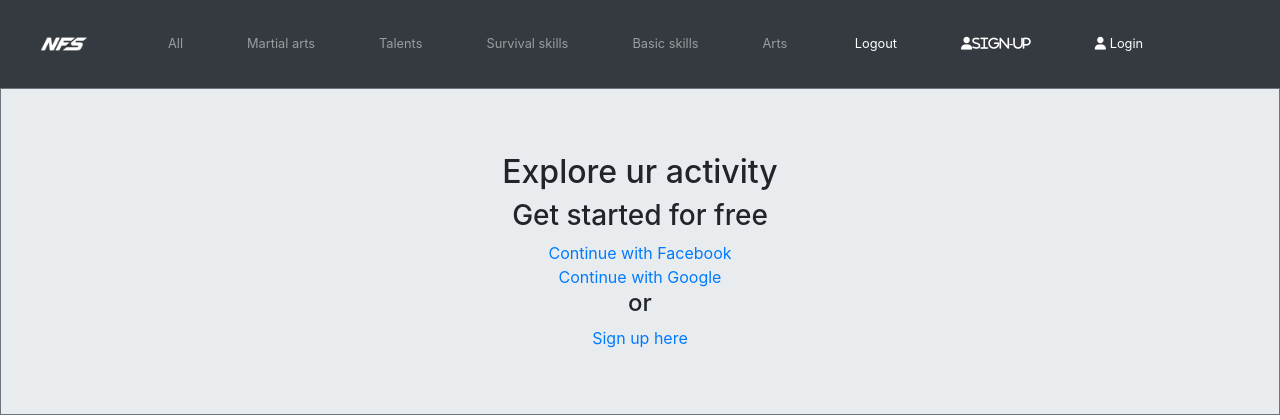
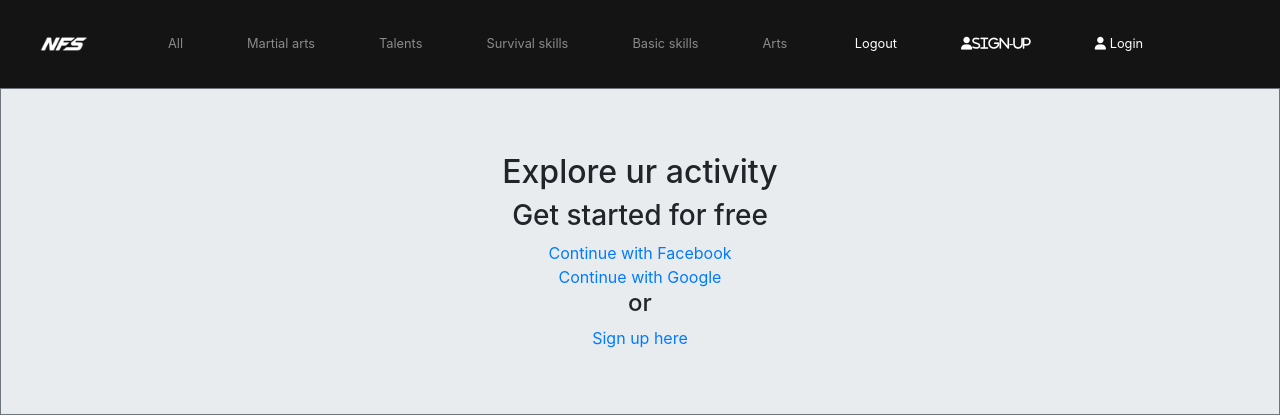
Before and after one commit to pinklove0526/Skill_Learning, a PHP site: page /index.php in a window 1280 px wide. Shown: the top 420 px of the page. Run offline with PHP 8.4, Linux system fonts and the light colour scheme; some libraries are stand-ins or nearby versions.

Commit message:
header color

```diff
--- a/includes/header.php
+++ b/includes/header.php
@@ -12,7 +12,7 @@
         <title>Skill Learning</title>
     </head>
    <body>
-   <nav class="navbar navbar-dark bg-dark navbar-expand-sm">
+   <nav class="navbar navbar-dark navbar-expand-sm">
   <a href="index.html" class="logo"><img src="images/placeholderlogo.png" alt=""></a>
   <button class="navbar-toggler collapsed" type="button" data-toggle="collapse" data-target="#navbar-list-2" aria-controls="navbarNav" aria-expanded="false" aria-label="Toggle navigation">
     <span class="navbar-toggler-icon"></span>
```
